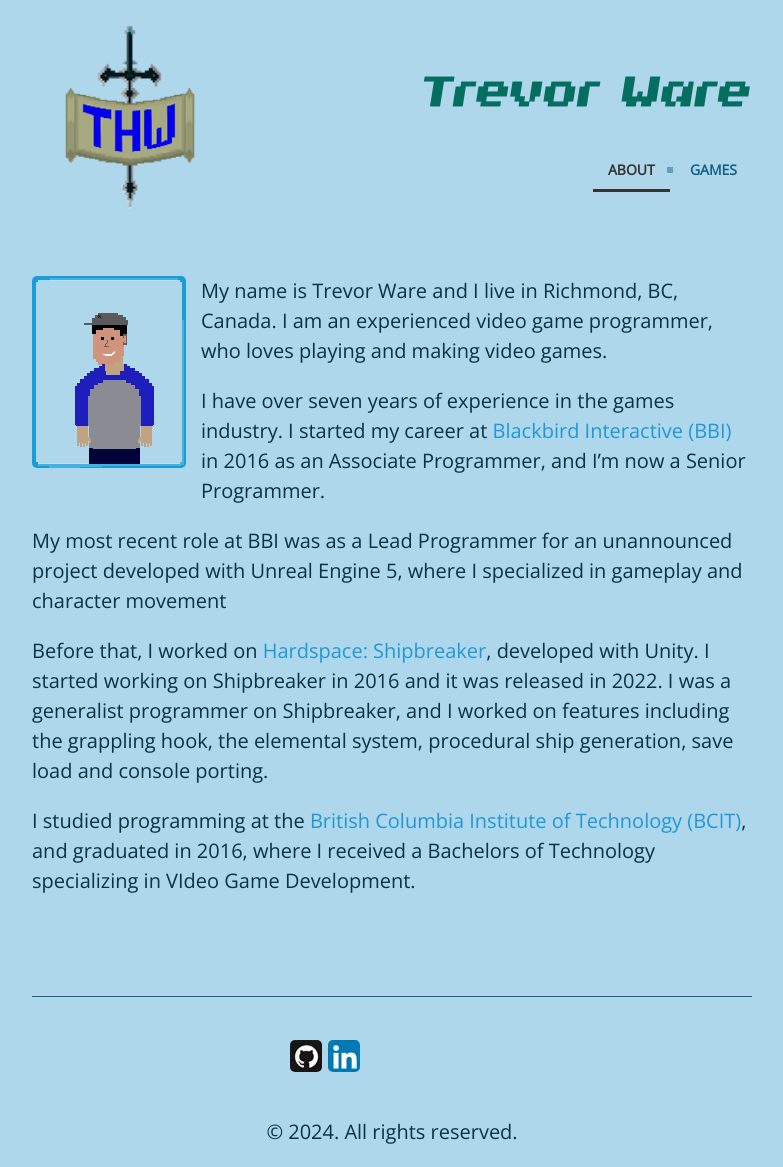
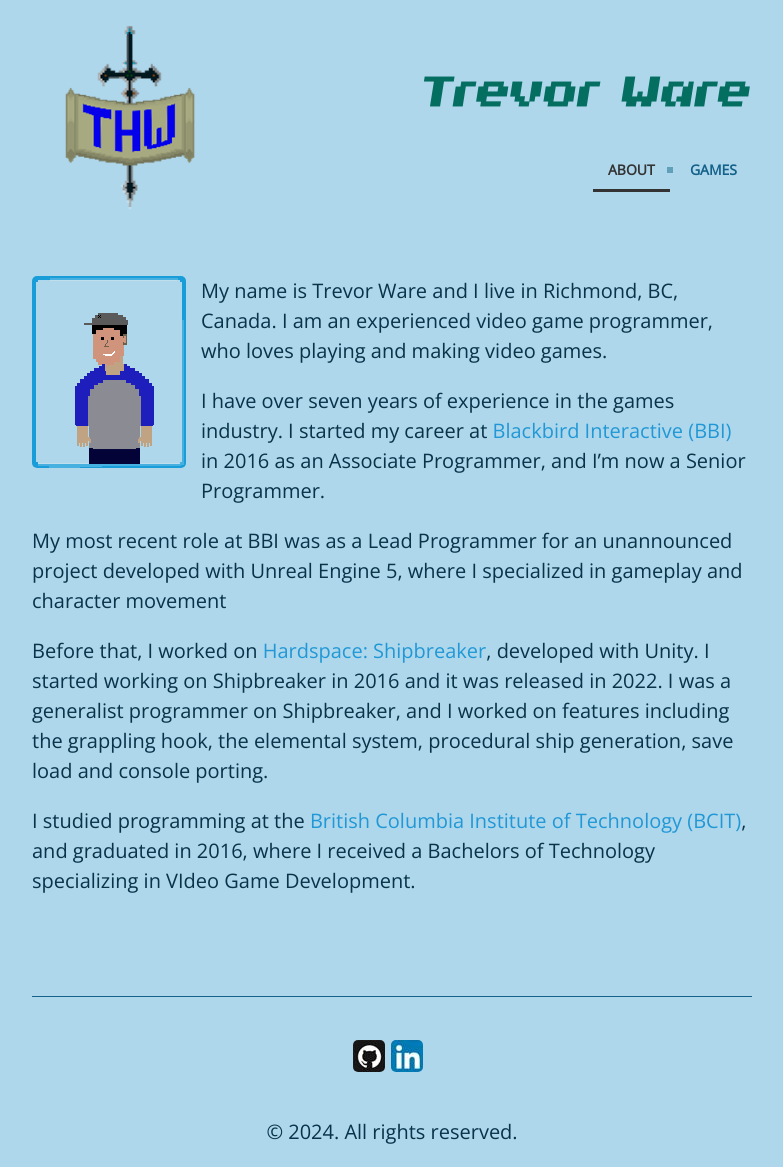
Before and after one commit to twarrre/twarrre.github.io, a Jekyll site: the page built from index.md, in a window 1280 px wide. Shown: the whole page, without its empty margins (248-1031 px from the left). Built offline with Jekyll 4.4.1, drawn with Linux system fonts in a browser that asks for light colours.

Commit message:
-Fix icon placement

```diff
--- a/_includes/footer.html
+++ b/_includes/footer.html
@@ -1,6 +1,5 @@
 <div class="icon-container">
   {% if site.github_username %}
-
     <a class='icon--github' href="https://github.com/{{ site.github_username }}">
         <img src="/assets/icons/git.jpg" alt="git">
     </a>
@@ -11,8 +10,6 @@
         <img src="/assets/icons/linkedin.jpg" alt="linkedin">
     </a>
   {% endif %}
-
-
 </div>
 <br>
 <br>
--- a/public/css/poole.css
+++ b/public/css/poole.css
@@ -529,7 +529,7 @@
   margin-left: auto;
   margin-right: auto;
   text-align: center;
-  width: 210px;
+  width: 84px;
 }
 
 .icon--github
```
